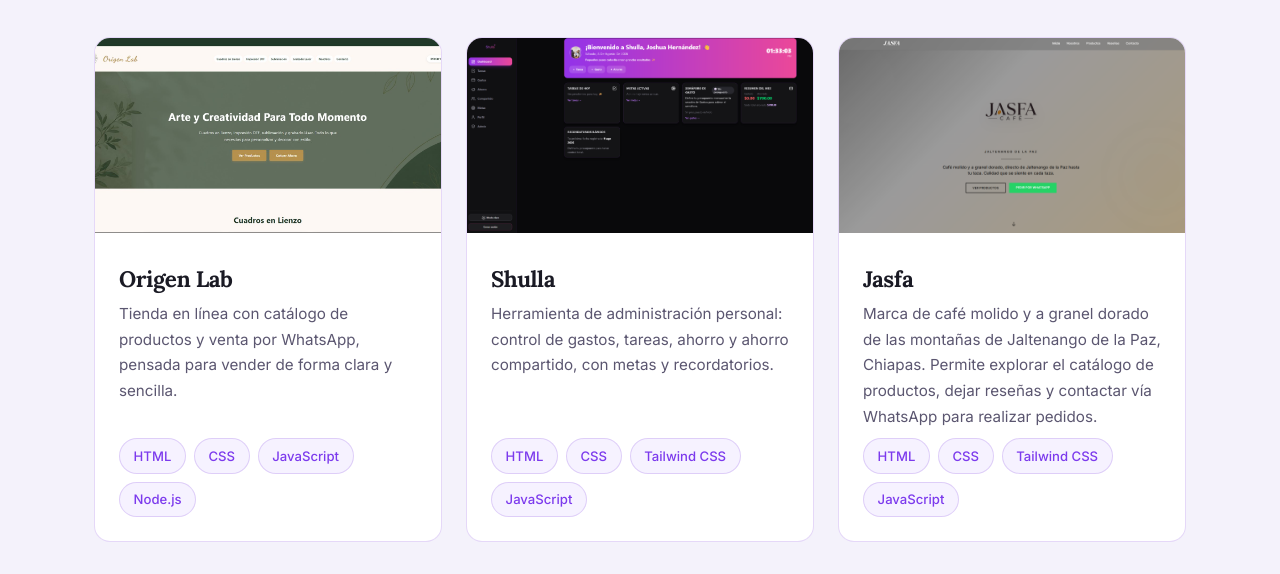
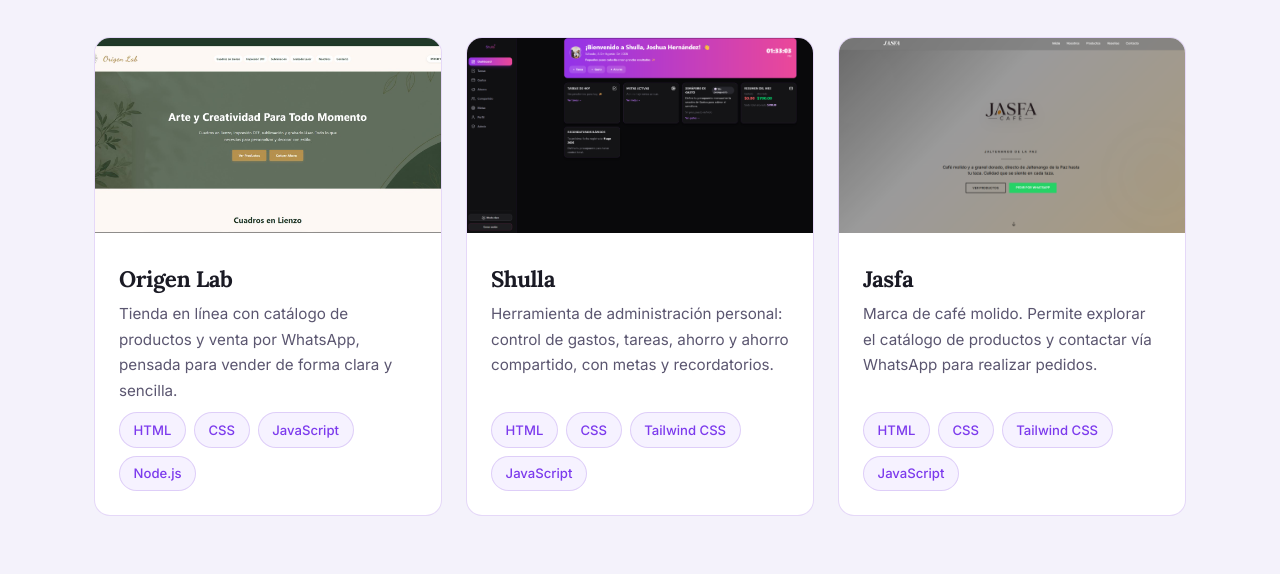
Before and after one commit to joshuareyws-prog/portafolio-joshua, a website with bundled scripts: page public/proyectos.html in a window 1280 px wide. Shown: the part 226-800 px from the top of the page. Built offline with nearby package versions, Linux system fonts and the light colour scheme.

Commit message:
fix: actualizar descripción de Jasfa

```diff
--- a/public/proyectos.html
+++ b/public/proyectos.html
@@ -162,9 +162,8 @@
             <div class="project-card__body">
               <h2 class="project-card__title">Jasfa</h2>
               <p class="project-card__desc">
-                Marca de café molido y a granel dorado de las montañas de Jaltenango
-                de la Paz, Chiapas. Permite explorar el catálogo de productos, dejar
-                reseñas y contactar vía WhatsApp para realizar pedidos.
+                Marca de café molido. Permite explorar el catálogo de productos y
+                contactar vía WhatsApp para realizar pedidos.
               </p>
               <div class="project-card__tags" aria-label="Tecnologías utilizadas">
                 <span class="chip">HTML</span>
```
